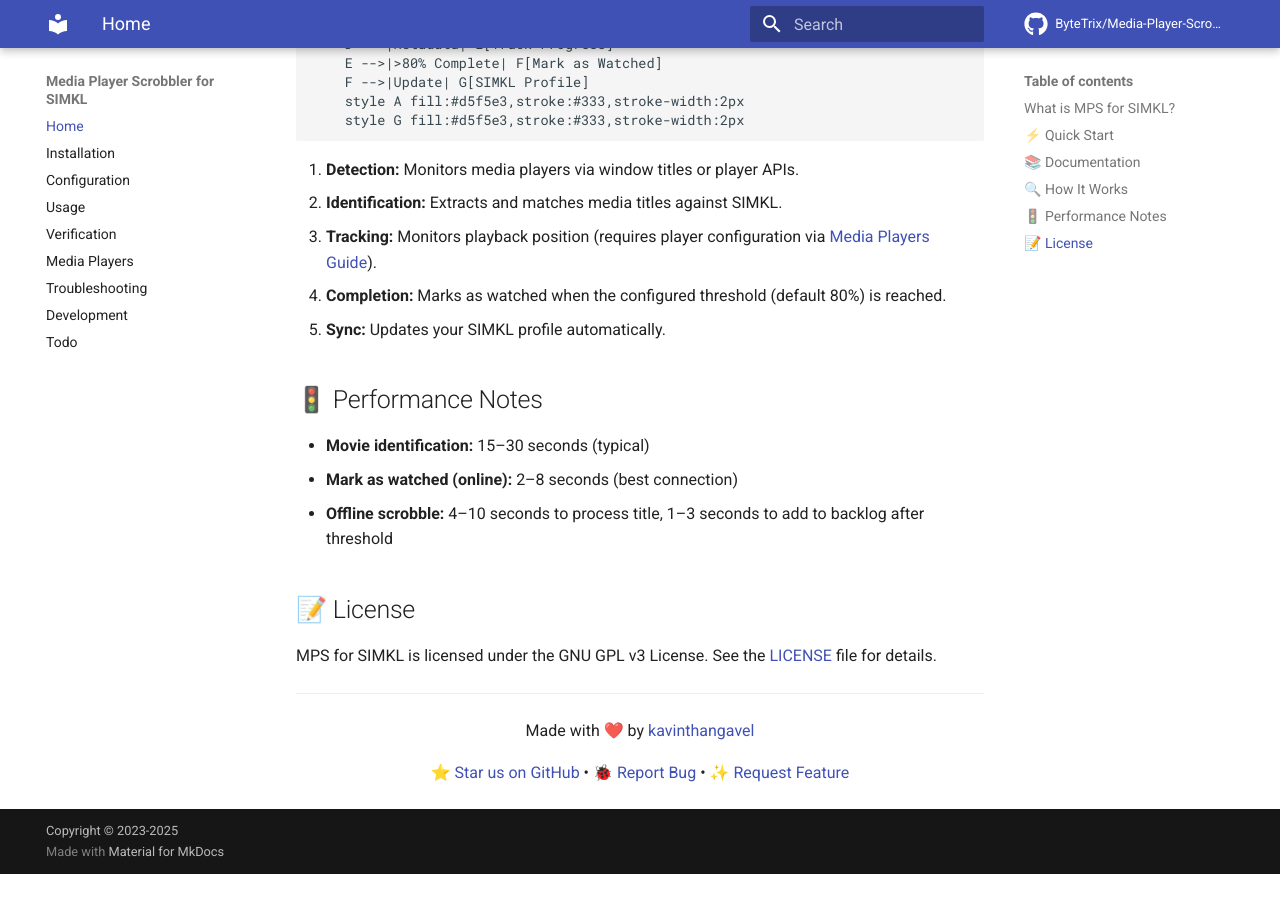
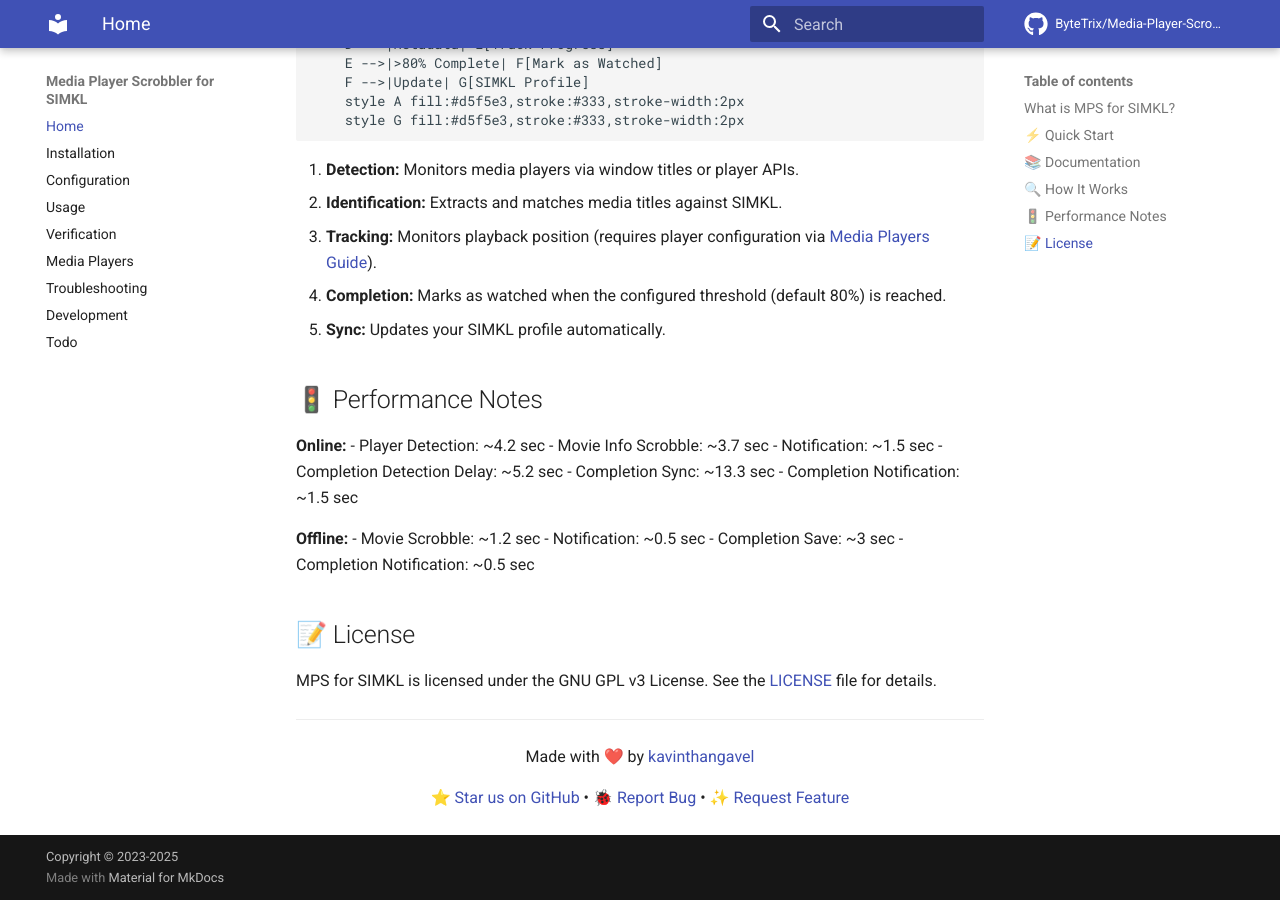
Before and after one commit to ByteTrix/Media-Player-Scrobbler-for-Simkl, an MkDocs documentation site: the page built from docs/index.md, in a window 1280 px wide and 900 px high, scrolled down 1205 px. Built offline with MkDocs 1.6.1 and Material for MkDocs 9.7.7, drawn with Linux system fonts in a browser that asks for light colours; comment, search, counter and statistics services are not loaded; before the commit the page ends 2079 px from its top, so only the background shows below that.

Commit message:
docs: update performance notes and add developer guide for watch history

```diff
--- a/docs/index.md
+++ b/docs/index.md
@@ -51,9 +51,19 @@ graph TD
 
 ## 🚦 Performance Notes
 
-- **Movie identification:** 15–30 seconds (typical)
-- **Mark as watched (online):** 2–8 seconds (best connection)
-- **Offline scrobble:** 4–10 seconds to process title, 1–3 seconds to add to backlog after threshold
+**Online:**
+- Player Detection: ~4.2 sec
+- Movie Info Scrobble: ~3.7 sec
+- Notification: ~1.5 sec
+- Completion Detection Delay: ~5.2 sec
+- Completion Sync: ~13.3 sec
+- Completion Notification: ~1.5 sec
+
+**Offline:**
+- Movie Scrobble: ~1.2 sec
+- Notification: ~0.5 sec
+- Completion Save: ~3 sec
+- Completion Notification: ~0.5 sec
 
 ## 📝 License
 
```
Also changed, not shown: README.md (+13 -3 lines), docs/usage.md (+16 -0 lines), docs/watch-history.md (+35 -0 lines).
